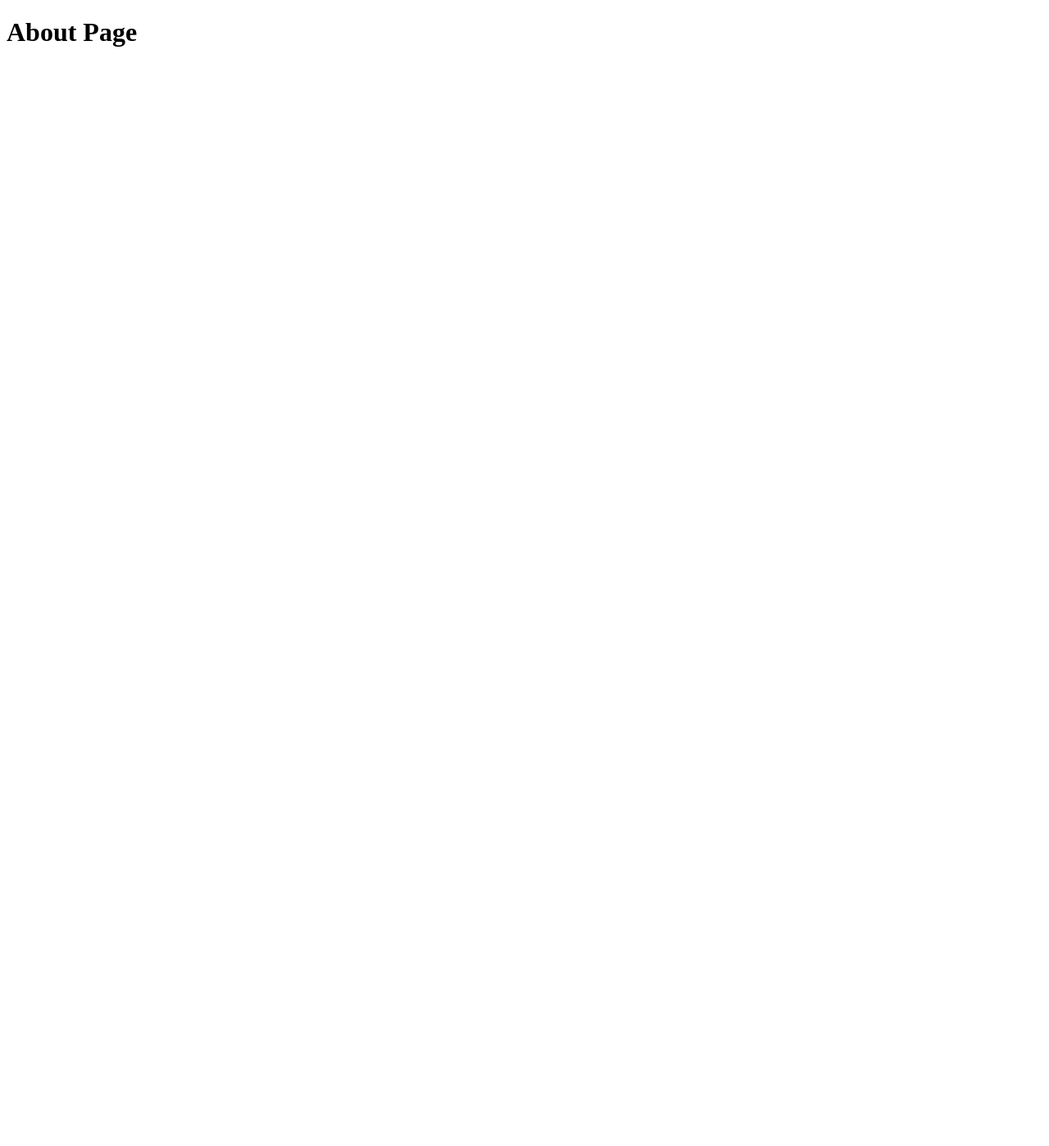
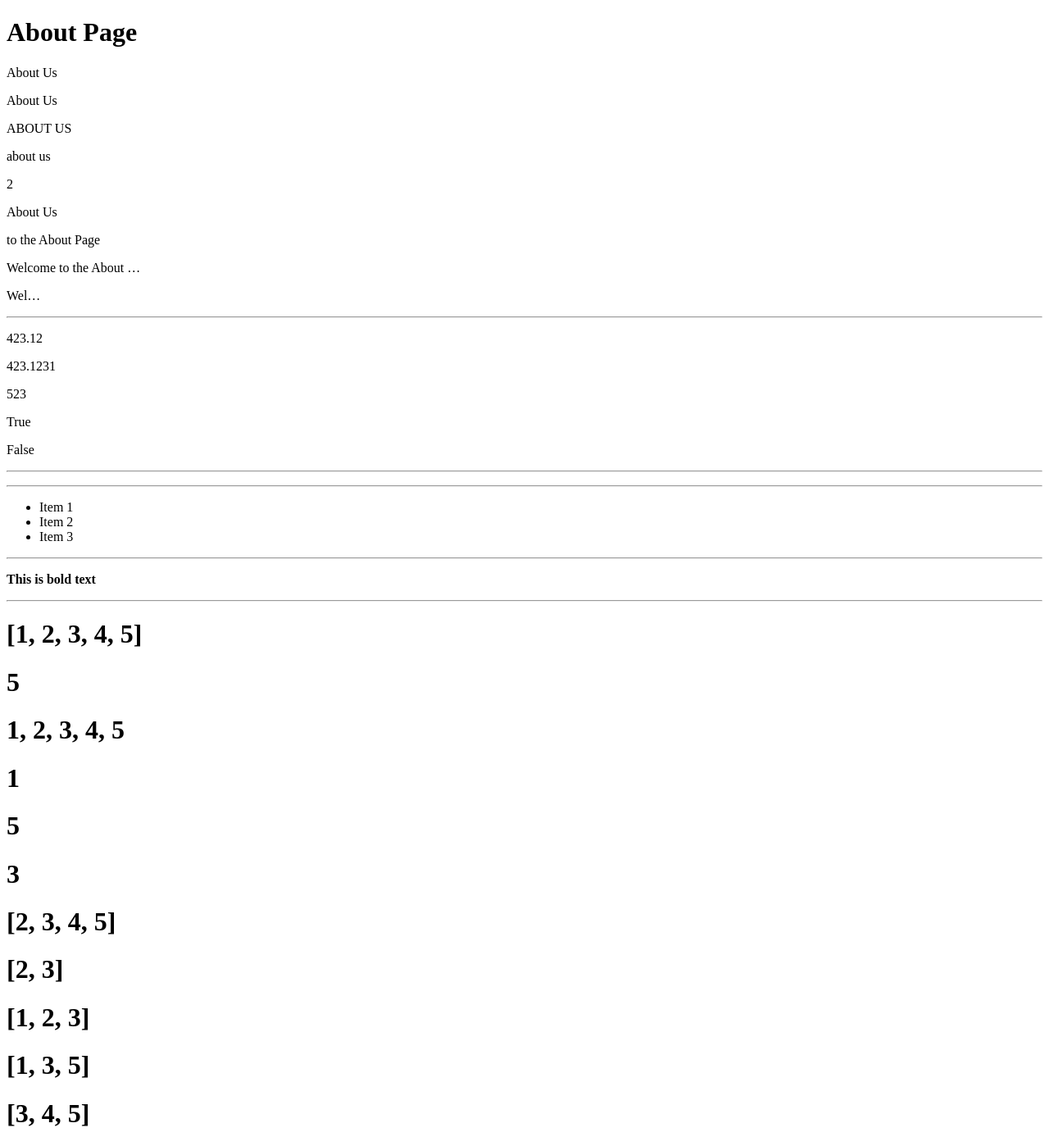
Before and after one commit to ZahidHR99/django-practice, a Django app: page /about/ in a window 1280 px wide. Before the commit the page is almost empty. Shown: the whole page at 82% size. Before the commit the page ends 57 px from the top, so only its background shows below. Run offline with Django 5.2, Linux system fonts and the light colour scheme.

Commit message:
django template

```diff
--- a/myapp/templates/about.html
+++ b/myapp/templates/about.html
@@ -13,7 +13,60 @@
             <p class="browsehappy">You are using an <strong>outdated</strong> browser. Please <a href="#">upgrade your browser</a> to improve your experience.</p>
         <![endif]-->
 
+        {# <h1>Hello, Django!</h1> #}
+
         <h1>About Page</h1>
+
+        <p>{{ title }}</p>
+
+        <p>{{ title|capfirst }}</p>
+        <p>{{ title|upper }}</p>
+        <p>{{ title|lower }}</p>
+        <p>{{ title|wordcount }}</p>
+        <p>{{ title|title }}</p>
+        <p>{{ content|cut:'Welcome' }}</p>
+        <p>{{ content|truncatewords:4 }}</p>
+        <p>{{ content|truncatechars:4 }}</p>
+
+        <hr/>
+
+        <p>{{ number|floatformat:2 }}</p>
+        <p>{{ number|floatformat:4 }}</p>
+        <p>{{ number|add:100  }}</p>
+        <p>{{ number|divisibleby:3 }}</p>
+        <p>{{ number|divisibleby:4 }}</p>
+
+        <hr/>
+
+        <p>{{ date|date:"D d M Y" }}</p>
+        <p>{{ date|date:"Y-m-d H:i:s" }}</p>
+
+        <hr/>
+
+        <ul>
+            {% for item in list_items %}
+                <li>{{ item }}</li>
+            {% endfor %}
+        </ul>
+
+        <hr/>
+
+        <p>{{ html_content|safe }}</p>
+
+        <hr/>
+
+        <h1>{{  mylist }}
+        <h1>{{  mylist|length }}</h1>
+        <h1>{{  mylist|join:", " }}</h1>
+        <h1>{{  mylist|first }}</h1>
+        <h1>{{  mylist|last }}</h1>
+        <h1>{{  mylist|random }}</h1>
+        <h1>{{  mylist|slice:"1:" }}</h1>
+        <h1>{{  mylist|slice:"1:3" }}</h1>
+        <h1>{{  mylist|slice:":3" }}</h1>
+        <h1>{{  mylist|slice:"::2" }}</h1>
+        <h1>{{  mylist|slice:"-3:" }}</h1>
+
 
         <script src="" async defer></script>
     </body>
--- a/myapp/views.py
+++ b/myapp/views.py
@@ -5,7 +5,23 @@
     return render(request, 'home.html')
 
 def about(request):
-    return render(request, 'about.html')
+
+    data = {
+        'title': 'About Us',
+        'content': 'Welcome to the About Page',
+        'number': 423.123123123,
+        'list_items': ['Item 1', 'Item 2', 'Item 3'],
+        'boolean': True,
+        'list_dicts': [
+            {'name': 'Alice', 'age': 30},
+            {'name': 'Bob', 'age': 25},
+            {'name': 'Charlie', 'age': 35}
+        ],
+        'mylist': [1, 2, 3, 4, 5],
+        'html_content': '<strong>This is bold text</strong>'
+    }
+
+    return render(request, 'about.html', data)
 
 def contact(request):
     return HttpResponse("This is the Contact Page")
```
